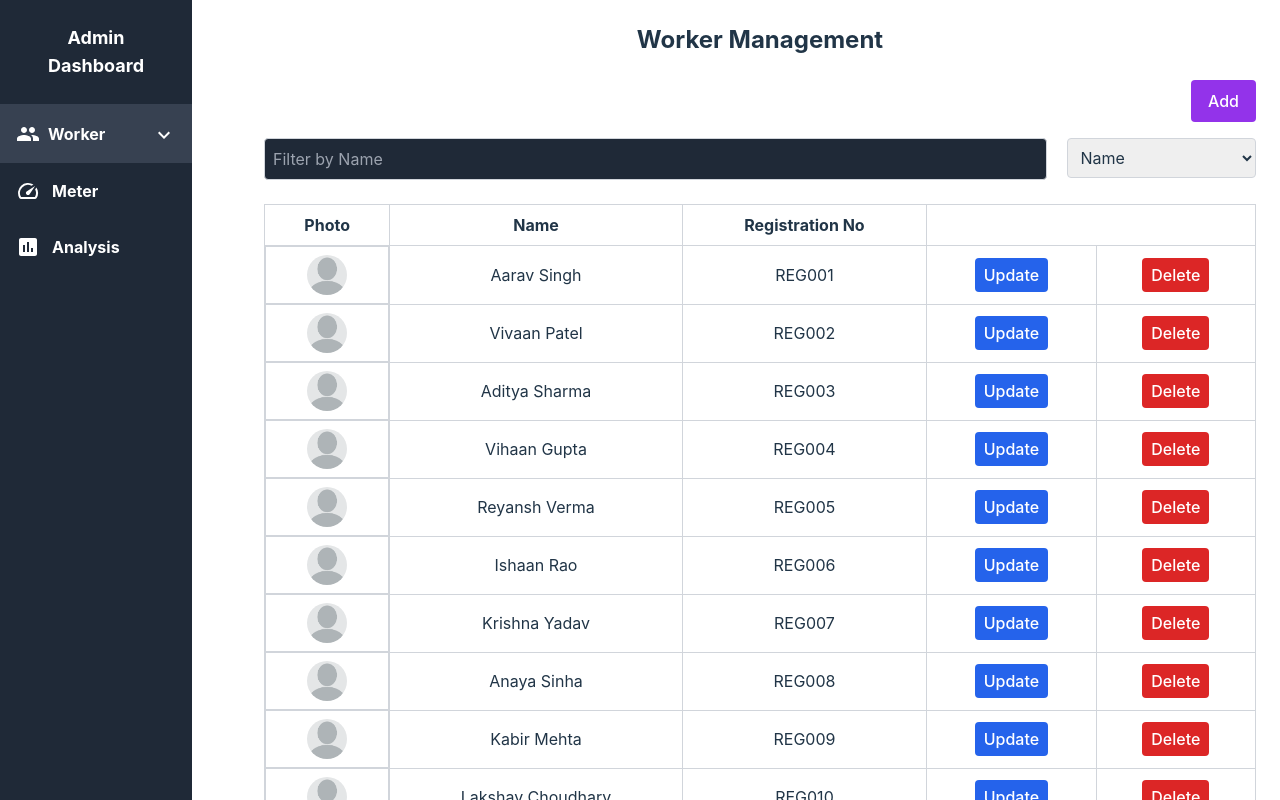
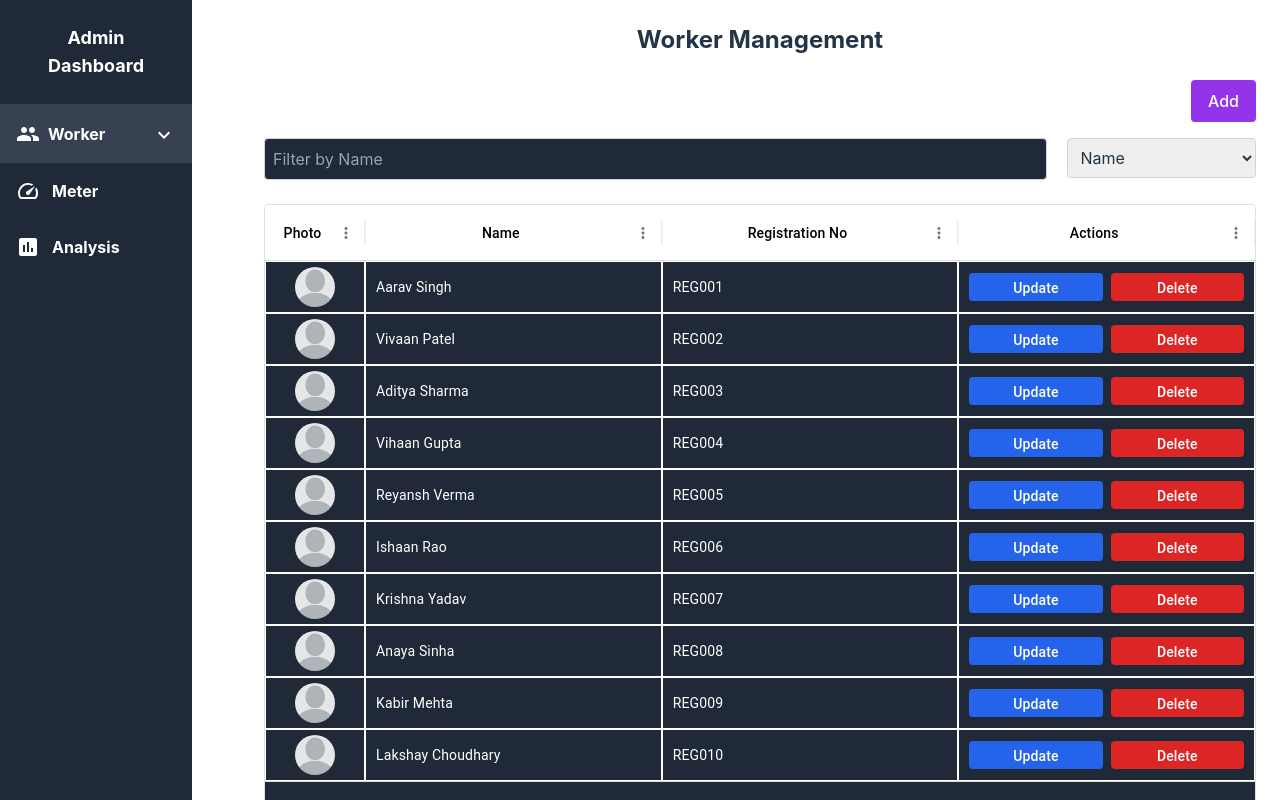
Before and after one commit to Ajinkya2356/Final_year_project, a React app: page /admin/dashboard in a window 1280 px wide. Built offline with nearby package versions, Linux system fonts and the light colour scheme; the HTML template or start-up script is replaced by a standard one.

Commit message:
Updation in the data grid of worker

```diff
--- a/package.json
+++ b/package.json
@@ -14,7 +14,10 @@
     "@emotion/styled": "^11.13.0",
     "@mui/icons-material": "^6.1.6",
     "@mui/material": "^6.1.6",
+    "@mui/x-data-grid": "^7.22.1",
     "@reduxjs/toolkit": "^2.2.7",
+    "@types/redux": "^3.6.0",
+    "@types/redux-thunk": "^2.1.0",
     "chart.js": "^4.4.4",
     "react": "^18.3.1",
     "react-chartjs-2": "^5.2.0",
@@ -24,7 +27,8 @@
     "react-router-dom": "^6.26.2",
     "react-webcam": "^7.2.0",
     "recharts": "^2.13.3",
-    "redux": "^5.0.1"
+    "redux": "^5.0.1",
+    "redux-thunk": "^3.1.0"
   },
   "devDependencies": {
     "@eslint/js": "^9.9.0",
--- a/src/components/WorkerCrud.tsx
+++ b/src/components/WorkerCrud.tsx
@@ -1,5 +1,33 @@
 import React, { useState } from 'react';
 import image from '../assets/image.png';
+import { DataGrid, GridColDef } from '@mui/x-data-grid';
+import { ThemeProvider } from '@mui/material/styles';
+import { createTheme } from '@mui/material/styles';
+
+const theme = createTheme({
+  components: {
+    MuiDataGrid: {
+      styleOverrides: {
+        root: {
+          '& .MuiDataGrid-cell': {
+            color: 'white', // Customize cell text color
+            backgroundColor: '#1F2937', // Customize cell background color
+            borderColor: "white",
+            borderWidth: 0.5,
+          },
+          '& .MuiDataGrid-columnHeaders': {
+            backgroundColor: '#111828', // Customize column header background color
+            color: 'black', // Customize column header text color
+          },
+          '& .MuiDataGrid-footerContainer': {
+            backgroundColor: '#1F2937', // Customize footer background color
+            color: 'white', // Customize footer text color
+          },
+        },
+      },
+    },
+  },
+});
 
 interface Worker {
   _id: string;
@@ -131,6 +159,16 @@ const WorkerCrud: React.FC<WorkerCrudProps> = ({ tab }) => {
   const [endDate, setEndDate] = useState('');
   const [workerToDelete, setWorkerToDelete] = useState<Worker | null>(null);
 
+  /* const [loading, setLoading] = useState(false); */
+  const [pagination, setPagination] = useState({ page: 1, limit: 10 });
+
+  const onChangePage = (page: number) => {
+    setPagination({ ...pagination, page });
+  }
+  const onChangeLimit = (limit: number) => {
+    setPagination({ ...pagination, limit });
+  }
+
   const handleFilterChange = (e: React.ChangeEvent<HTMLSelectElement>) => {
     setFilterType(e.target.value as 'Name' | 'Reg. No.' | 'Filter by Date');
     setSearchName('');
@@ -222,6 +260,48 @@ const WorkerCrud: React.FC<WorkerCrudProps> = ({ tab }) => {
     });
   };
 
+  const columns: GridColDef[] = [
+    {
+      field: 'photo',
+      headerName: 'Photo',
+      width: 100,
+      renderCell: (params) => (
+        <div className="flex justify-center items-center w-full h-full">
+          <img src={params.value} alt={params.row.name} className="h-10 w-10 rounded-full" />
+        </div>
+      ),
+      headerAlign: 'center',
+      resizable: false,
+    },
+    { field: 'name', headerName: 'Name', flex: 1, resizable: false, headerAlign: 'center', },
+    { field: 'reg_no', headerName: 'Registration No', flex: 1, resizable: false, headerAlign: 'center', },
+    {
+      field: 'actions',
+      flex: 1,
+      headerName: 'Actions',
+      headerAlign: 'center',
+      resizable: false,
+      renderCell: (params) => (
+        <div className="flex space-x-2 justify-between items-center h-full">
+          <button
+            className="bg-blue-600 text-white text-sm my-4 py-1 px-3 rounded hover:bg-blue-700 transition duration-300 ease-in-out h-7 w-1/2"
+            onClick={() => {
+              setFormData(params.row);
+              setIsUpdating(true);
+            }}
+          > Update
+          </button>
+          <button
+            className="bg-red-600 text-white text-sm my-4 py-1 px-3 rounded hover:bg-red-700 transition duration-300 ease-in-out h-7 w-1/2"
+            onClick={() => handleDeleteWorker(params.row.reg_no)}
+          > Delete
+          </button>
+
+        </div>
+      ),
+    },
+  ];
+
   return (
     <div className="container" >
       <h1 className="text-2xl font-bold text-center mb-6">Worker Management</h1>
@@ -311,44 +391,25 @@ const WorkerCrud: React.FC<WorkerCrudProps> = ({ tab }) => {
               </select>
             </div>
           </div>
-
-          <table className="min-w-full border-collapse border border-gray-300">
-            <thead>
-              <tr>
-                <th className="border border-gray-300 px-4 py-2">Photo</th>
-                <th className="border border-gray-300 px-4 py-2">Name</th>
-                <th className="border border-gray-300 px-4 py-2">Registration No</th>
-                {/* <th className="border border-gray-300 px-4 py-2">Actions</th>
-                <th className="border border-gray-300 px-4 py-2">Actions</th> */}
-              </tr>
-            </thead>
-            <tbody>
-              {filteredWorkers.length > 0 ? (
-                filteredWorkers.map(worker => (
-                  <tr key={worker._id}>
-                    <td className="border border-gray-300 px-4 py-2  flex justify-center"><img src={worker.photo} alt={worker.name} className="h-10 w-10 rounded-full" /></td>
-                    <td className="border border-gray-300 px-4 py-2">{worker.name}</td>
-                    <td className="border border-gray-300 px-4 py-2">{worker.reg_no}</td>
-                    <td className="border border-gray-300 px-4 py-2">
-                      <button className="bg-blue-600 text-white px-2 py-1 rounded hover:bg-blue-500" onClick={() => {
-                        setFormData(worker);
-                        setIsUpdating(true);
-                      }}>Update</button>
-                    </td>
-                    <td className="border border-gray-300 px-4 py-2">
-                      <button className="bg-red-600 text-white px-2 py-1 rounded hover:bg-red-500" onClick={() => handleDeleteWorker(worker.reg_no)}>Delete</button>
-                    </td>
-                  </tr>
-                ))
-              ) : (
-                <tr>
-                  <td colSpan={5} className="border border-gray-300 px-4 py-2 text-center text-gray-500">
-                    No workers found
-                  </td>
-                </tr>
-              )}
-            </tbody>
-          </table>
+          <ThemeProvider theme={theme}>
+            <DataGrid
+              rows={filteredWorkers}
+              columns={columns}
+              getRowId={(row) => row._id}
+              initialState={{
+                pagination: {
+                  paginationModel: { pageSize: pagination.limit, page: pagination.page },
+                },
+              }}
+              rowCount={10}
+              onPaginationModelChange={(params) => {
+                onChangePage(params.page);
+                onChangeLimit(params.pageSize);
+              }}
+              paginationMode='server'
+              pagination
+            />
+          </ThemeProvider>
         </div>
       )}
 
--- a/src/reducers/index.ts
+++ b/src/reducers/index.ts
@@ -1,9 +1,9 @@
 // src/reducers/index.ts
 import { combineReducers } from 'redux';
-import userReducer from './userReducer';
+import workerReducer from './userReducer';
 
 const rootReducer = combineReducers({
-    user: userReducer,
+    user: workerReducer,
     // Add other reducers here
 });
 
--- a/src/reducers/userReducer.ts
+++ b/src/reducers/userReducer.ts
@@ -17,6 +17,7 @@ const userReducer = (state = initialState, action: Action) => {
                 isAuthenticated: true,
                 user: action.payload,
             };
+
         default:
             return state;
     }
```
Also changed, not shown: 1 other file (tests, documents, lock files or other folders).
